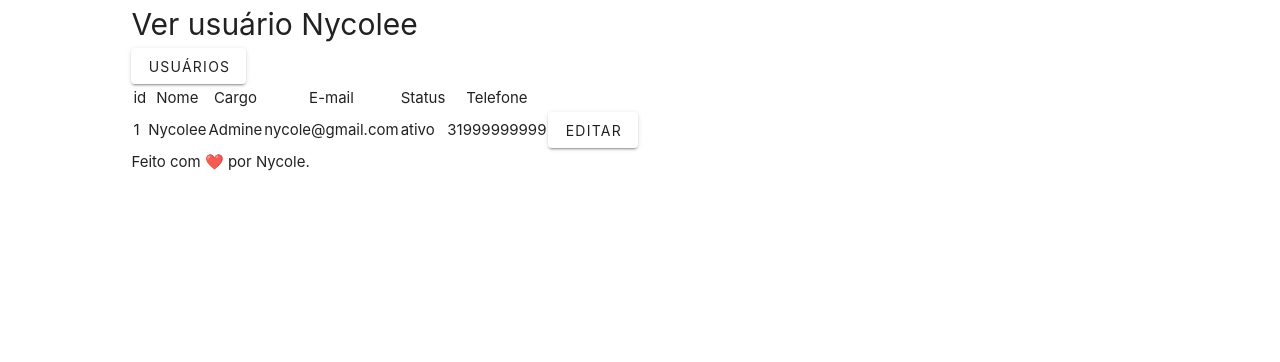
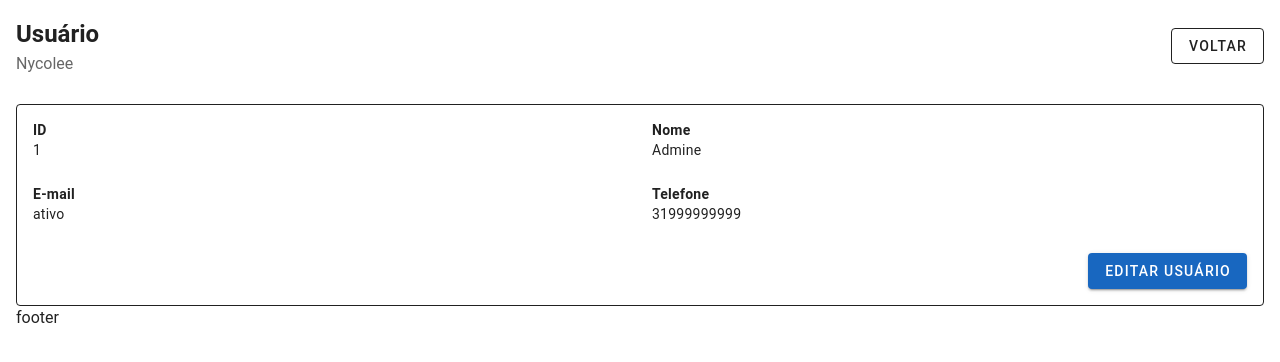
Before and after one commit to nycolexavier/agiliza, a Vue app: page /dashboard/usuarios/1 in a window 1280 px wide. Shown: the top 362 px of the page. Built offline with nearby package versions, Linux system fonts and the light colour scheme; data requests are answered from the project's data file; the HTML template or start-up script is replaced by a standard one.

Commit message:
feat: mudando /usuarios e /dashboard para vuetify

```diff
--- a/db.json
+++ b/db.json
@@ -216,6 +216,14 @@
       "email": "verdade@gmail.com",
       "status": "ativo",
       "telefone": "4209482"
+    },
+    {
+      "id": "cbfb",
+      "nome": "aaa",
+      "cargo": "aaa",
+      "email": "aa",
+      "status": "ativo",
+      "telefone": ""
     }
   ],
   "fornecedores": [
@@ -624,6 +632,20 @@
       "prateleira": "44",
       "sessao": "3131",
       "quantidadeMaxima": "4204920"
+    },
+    {
+      "id": "471a",
+      "corredor": "",
+      "prateleira": "",
+      "sessao": "",
+      "quantidadeMaxima": ""
+    },
+    {
+      "id": "2faf",
+      "corredor": "",
+      "prateleira": "",
+      "sessao": "",
+      "quantidadeMaxima": ""
     }
   ],
   "lotes": [
--- a/package.json
+++ b/package.json
@@ -15,9 +15,9 @@
     "mock": "json-server --watch db.json --port 3001"
   },
   "dependencies": {
+    "@fontsource/roboto": "^5.2.9",
     "@mdi/font": "^7.4.47",
     "axios": "^1.13.2",
-    "vite-plugin-vuetify": "^2.1.2",
     "vue": "^3.5.25",
     "vue-router": "^4.6.4",
     "vuetify": "^3.11.6"
@@ -32,6 +32,7 @@
     "typescript": "~5.9.0",
     "vite": "^7.2.4",
     "vite-plugin-vue-devtools": "^8.0.5",
+    "vite-plugin-vuetify": "^2.1.2",
     "vue-tsc": "^3.1.5"
   }
 }
--- a/src/App.vue
+++ b/src/App.vue
@@ -1,85 +1,28 @@
 <script lang="ts">
-import { RouterLink, RouterView } from 'vue-router';
-import HelloWorld from './components/HelloWorld.vue';
+import { RouterView } from 'vue-router';
+
+export default {
+  name: 'App'
+}
 </script>
 
 <template>
-  <VApp>
+  <v-app>
+    <v-main>
       <RouterView />
-  </VApp>
-  <!-- <header>
-
-    <div class="wrapper">
-      <HelloWorld msg="You did it!" />
-
-      <nav>
-        <RouterLink to="/">Home</RouterLink>
-        <RouterLink to="/about">About</RouterLink>
-      </nav>
-    </div>
-  </header> -->
+    </v-main>
+  </v-app>
 </template>
 
-<style scoped>
-header {
-  line-height: 1.5;
-  max-height: 100vh;
+<style>
+html, body {
+  height: 100%;
+  margin: 0;
+  padding: 0;
+  overflow: hidden;
 }
 
-.logo {
-  display: block;
-  margin: 0 auto 2rem;
-}
-
-nav {
-  width: 100%;
-  font-size: 12px;
-  text-align: center;
-  margin-top: 2rem;
-}
-
-nav a.router-link-exact-active {
-  color: var(--color-text);
-}
-
-nav a.router-link-exact-active:hover {
-  background-color: transparent;
-}
-
-nav a {
-  display: inline-block;
-  padding: 0 1rem;
-  border-left: 1px solid var(--color-border);
-}
-
-nav a:first-of-type {
-  border: 0;
-}
-
-@media (min-width: 1024px) {
-  header {
-    display: flex;
-    place-items: center;
-    padding-right: calc(var(--section-gap) / 2);
-  }
-
-  .logo {
-    margin: 0 2rem 0 0;
-  }
-
-  header .wrapper {
-    display: flex;
-    place-items: flex-start;
-    flex-wrap: wrap;
-  }
-
-  nav {
-    text-align: left;
-    margin-left: -1rem;
-    font-size: 1rem;
-
-    padding: 1rem 0;
-    margin-top: 1rem;
-  }
+#app {
+  height: 100%;
 }
 </style>
--- a/src/assets/main.css
+++ b/src/assets/main.css
@@ -1,35 +1,13 @@
-@import './base.css';
-
-#app {
-  max-width: 1280px;
-  margin: 0 auto;
-  padding: 2rem;
-  font-weight: normal;
+* {
+  margin: 0;
+  padding: 0;
+  box-sizing: border-box;
 }
 
-a,
-.green {
-  text-decoration: none;
-  color: hsla(160, 100%, 37%, 1);
-  transition: 0.4s;
-  padding: 3px;
+html,
+body,
+#app {
+  height: 100vh;
+  width: 100vw;
+  overflow: hidden;
 }
-
-@media (hover: hover) {
-  a:hover {
-    background-color: hsla(160, 100%, 37%, 0.2);
-  }
-}
-
-@media (min-width: 1024px) {
-  body {
-    display: flex;
-    place-items: center;
-  }
-
-  #app {
-    display: grid;
-    grid-template-columns: 1fr 1fr;
-    padding: 0 2rem;
-  }
-}
--- a/src/components/footer/Footer.vue
+++ b/src/components/footer/Footer.vue
@@ -1,5 +1,5 @@
 <template>
     <footer>
-        Feito com ❤️ por Nycole.
+        footer
     </footer>
 </template>
--- a/src/pages/dashboard/Usuarios/Usuarios.vue
+++ b/src/pages/dashboard/Usuarios/Usuarios.vue
@@ -20,6 +20,16 @@ export default defineComponent({
 
       paginaAtual: 1,
       itensPorPagina: 10,
+
+      headers: [
+        { title: 'ID', key: 'id' },
+        { title: 'Nome', key: 'nome' },
+        { title: 'Cargo', key: 'cargo' },
+        { title: 'E-mail', key: 'email' },
+        { title: 'Status', key: 'status' },
+        { title: 'Telefone', key: 'telefone' },
+        { title: 'Ações', key: 'actions' },
+      ],
     };
   },
 
@@ -80,68 +90,59 @@ export default defineComponent({
 </script>
 
 <template>
-  <div>
-    <h1>Página de Usuários</h1>
+  <v-contatiner fuild>
+    <v-row align="center" class="mb-4">
+      <v-col cols="12" md="6">
+        <h2>Usários</h2>
+      </v-col>
 
-    <input type="text" v-model="busca" placeholder="Buscar usuário pelo nome" />
+      <v-col cols="12" md="6" class="text-end">
+        <v-btn color="primary" @click="irParaCriarUsuario"
+          >Adicionar usuário</v-btn
+        >
+      </v-col>
+    </v-row>
 
-    <br />
+    <v-text-field
+      v-model="busca"
+      label="Buscar usuário pelo nome"
+      variant="outlined"
+      density="compact"
+      clearable
+      class="mb-4"
+    />
 
-    <v-btn @click="irParaCriarUsuario">adicionar usuários</v-btn>
+    <v-card variant="outlined">
+      <v-data-table :headers="headers" :items="usuariosPaginados">
+        <template #item.actions="{ item }">
+          <v-btn
+            size="small"
+            variant="outlined"
+            @click="irParaVerUsuarios(item.id)"
+          >
+            Editar
+          </v-btn>
+        </template>
+      </v-data-table>
+    </v-card>
 
-    <br />
-
-    <v-btn @click="irParaODashboard">Dashboard</v-btn>
-
-    <table>
-      <thead>
-        <tr>
-          <th>id</th>
-          <th>Nome</th>
-          <th>Cargo</th>
-          <th>E-mail</th>
-          <th>Status</th>
-          <th>Telefone</th>
-        </tr>
-      </thead>
-
-      <tbody v-if="usuario.length">
-        <tr v-for="item in usuariosPaginados" :key="item.id">
-          <td>{{ item.id }}</td>
-          <td>{{ item.nome }}</td>
-          <td>{{ item.cargo }}</td>
-          <td>{{ item.email }}</td>
-          <td>{{ item.status }}</td>
-          <td>{{ item.telefone }}</td>
-
-          <td>
-            <v-btn @click="irParaVerUsuarios(item.id)">Editar</v-btn>
-          </td>
-        </tr>
-      </tbody>
-
-      <tbody v-else>
-        <tr>
-          <td colspan="7">Nenhum usuário encontrado</td>
-        </tr>
-      </tbody>
-    </table>
-
-    <div>
-      <v-btn @click="paginaAtual--" :disabled="paginaAtual === 1">
+    <v-row class="mt-4" justify="center" align="center">
+      <v-btn
+        variant="outlined"
+        @click="paginaAtual--"
+        :disabled="paginaAtual === 1"
+      >
         Anterior
       </v-btn>
-
-      <span>Página {{ paginaAtual }}</span>
+      <span class="mx-4">Página {{ paginaAtual }}</span>
 
       <v-btn
+        variant="outlined"
         @click="paginaAtual++"
         :disabled="paginaAtual * itensPorPagina >= usuariosFiltrados.length"
       >
         Próximo
       </v-btn>
-    </div>
-
-    <Footer />
-  </div>
+    </v-row>
+  </v-contatiner>
 </template>
--- a/src/pages/dashboard/Usuarios/criar/UsuarioCriar.vue
+++ b/src/pages/dashboard/Usuarios/criar/UsuarioCriar.vue
@@ -51,23 +51,64 @@ export default defineComponent({
 </script>
 
 <template>
-  <div>
-    <h1>Vamos criar um usuário</h1>
+  <v-container fluid>
+    <v-row class="mb-4">
+      <v-col cols="12">
+        <h2>Criar usuário</h2>
+      </v-col>
+    </v-row>
 
-    <v-btn @click="irParaUsuarios">usuarios</v-btn>
+    <v-form @submit.prevent="enviarForm">
+      <v-row>
+        <v-col cols="12" md="6">
+          <v-text-field
+            v-model="form.nome"
+            label="Nome"
+            variant="outlined"
+            required
+          />
+        </v-col>
 
-    <form @submit.prevent="enviarForm">
-      <input v-model="form.nome" placeholder="Nome" />
-      <br />
-      <input v-model="form.cargo" placeholder="cargo" />
-      <br />
-      <input type="email" v-model="form.email" placeholder="email" />
-      <br />
-      <input v-model="form.telefone" placeholder="telefone" />
+        <v-col cols="12" md="6">
+          <v-text-field
+            v-model="form.cargo"
+            label="Cargo"
+            variant="outlined"
+            required
+          />
+        </v-col>
 
-      <v-btn type="submit" :disabled="!form.nome || !form.email || !form.cargo">
-        Criar
-      </v-btn>
-    </form>
-  </div>
+        <v-col cols="12" md="6">
+          <v-text-field
+            v-model="form.email"
+            label="Telefone"
+            variant="outlined"
+          />
+        </v-col>
+
+        <v-col cols="12" md="6">
+          <v-select
+            v-model="form.status"
+            :items="['ativo', 'inativo']"
+            label="Status"
+            variant="outlined"
+          />
+        </v-col>
+      </v-row>
+
+      <v-row class="mt-4">
+        <v-col cols="12" class="d-flex gap-4">
+          <v-btn
+            type="submit"
+            color="primary"
+            :disabled="!form.nome || !form.email || !form.cargo"
+          >
+            Criar Usuário
+          </v-btn>
+
+          <v-btn variant="outlined" @click="irParaUsuarios"> Voltar </v-btn>
+        </v-col>
+      </v-row>
+    </v-form>
+  </v-container>
 </template>
--- a/src/pages/dashboard/Usuarios/ver/UsuarioVer.vue
+++ b/src/pages/dashboard/Usuarios/ver/UsuarioVer.vue
@@ -47,38 +47,54 @@ export default defineComponent({
 </script>
 
 <template>
-  <div>
-    <h1>Ver usuário {{ usuario?.nome }}</h1>
+  <v-container fluid>
+    <v-row class="mb-4" align="center">
+      <v-col cols="12" md="8">
+        <h2>Usuário</h2>
 
-    <v-btn @click="irParaOUsuarios">Usuários</v-btn>
+        <p v-if="usuario" class="text-medium-emphasis">{{ usuario?.nome }}</p>
+      </v-col>
 
-    <table>
-      <thead>
-        <tr>
-          <th>id</th>
-          <th>Nome</th>
-          <th>Cargo</th>
-          <th>E-mail</th>
-          <th>Status</th>
-          <th>Telefone</th>
-        </tr>
-      </thead>
+      <v-col cols="12" md="4" class="text-end">
+        <v-btn variant="outlined" @click="irParaOUsuarios"> Voltar </v-btn>
+      </v-col>
+    </v-row>
 
-      <tbody>
-        <tr>
-          <td>{{ usuario?.id }}</td>
-          <td>{{ usuario?.nome }}</td>
-          <td>{{ usuario?.cargo }}</td>
-          <td>{{ usuario?.email }}</td>
-          <td>{{ usuario?.status }}</td>
-          <td>{{ usuario?.telefone }}</td>
+    <v-card variant="outlined">
+      <v-card-text>
+        <v-row>
+          <v-col cols="12" md="6">
+            <strong>ID</strong>
+            <div>{{ usuario?.id }}</div>
+          </v-col>
 
-          <td>
-            <v-btn @click="irParaUsuarioEditar">Editar</v-btn>
-          </td>
-        </tr>
-      </tbody>
-    </table>
-    <Footer />
-  </div>
+          <v-col cols="12" md="6">
+            <strong>Nome</strong>
+            <div>{{ usuario?.cargo }}</div>
+          </v-col>
+
+          <v-col cols="12" md="6">
+            <strong>E-mail</strong>
+            <div>{{ usuario?.status }}</div>
+          </v-col>
+
+          <v-col cols="12" md="6">
+            <strong>Telefone</strong>
+            <div>{{ usuario?.telefone }}</div>
+          </v-col>
+        </v-row>
+
+        <v-row class="mt-4">
+          <v-col cols="12" class="d-flex justify-end">
+            <v-btn color="primary" @click="irParaUsuarioEditar">
+              Editar usuário
+            </v-btn>
+          </v-col>
+        </v-row>
+      </v-card-text>
+
+    </v-card>
+    <Footer/>
+
+  </v-container>
 </template>
--- a/src/pages/dashboard/Usuarios/ver/editar/UsuarioEditar.vue
+++ b/src/pages/dashboard/Usuarios/ver/editar/UsuarioEditar.vue
@@ -75,7 +75,7 @@ export default defineComponent({
 </script>
 
 <template>
-  <div>
+  <!-- <div>
     <h1>Ver usuário {{ usuario?.nome }}</h1>
 
     <v-btn @click="irParaOUsuario">Voltar para ver o usuário</v-btn>
@@ -94,5 +94,74 @@ export default defineComponent({
       </v-btn>
     </form>
     <Footer />
-  </div>
+  </div> -->
+
+  <v-container fluid>
+    <v-row class="mb-4" align="center">
+      <v-col cols="12" md="8">
+        <h2>Editar usário</h2>
+
+        <p v-if="usuario" class="text-medium-emphasis">
+          {{ usuario?.nome }}
+        </p>
+      </v-col>
+
+      <v-col cols="12" md="4" class="text-end">
+        <v-btn variant="outlined" @click="irParaOUsuario"> Voltar </v-btn>
+      </v-col>
+    </v-row>
+
+    <v-card variant="outlined">
+      <v-card-text>
+        <v-form @submite.prevent="enviarForm">
+          <v-row>
+            <v-col cols="12" md="6">
+              <v-text-field
+                v-model="form.nome"
+                label="Nome"
+                variant="outlined"
+              />
+            </v-col>
+
+            <v-col cols="12" md="6">
+              <v-text-field
+                v-model="form.cargo"
+                label="Cargo"
+                variant="outlined"
+              />
+            </v-col>
+
+            <v-col>
+              <v-text-field
+                v-model="form.email"
+                label="E-mail"
+                type="email"
+                variant="outlined"
+              />
+            </v-col>
+
+            <v-col cols="12" md="6">
+              <v-text-field
+                v-model="form.telefone"
+                label="Telefone"
+                variant="outlined"
+              />
+            </v-col>
+          </v-row>
+
+          <v-row class="mt-4">
+            <v-col cols="12" class="d-flex justify-end">
+              <v-btn
+                color="primary"
+                type="submit"
+                :disabled="!form.nome || !form.email || !form.cargo"
+              >
+                Salvar alterações
+              </v-btn>
+            </v-col>
+          </v-row>
+        </v-form>
+      </v-card-text>
+    </v-card>
+  </v-container>
 </template>
--- /dev/null
+++ b/src/vuetify.d.ts
@@ -0,0 +1,4 @@
+declare module 'vuetify/styles' {
+  const styles: any;
+  export default styles;
+}
```
Also changed, not shown: src/pages/dashboard/Dashboard.vue (+84 -15 lines), src/plugins/vuetify.ts (line endings or trailing spaces), 1 other file (tests, documents, lock files or other folders).
